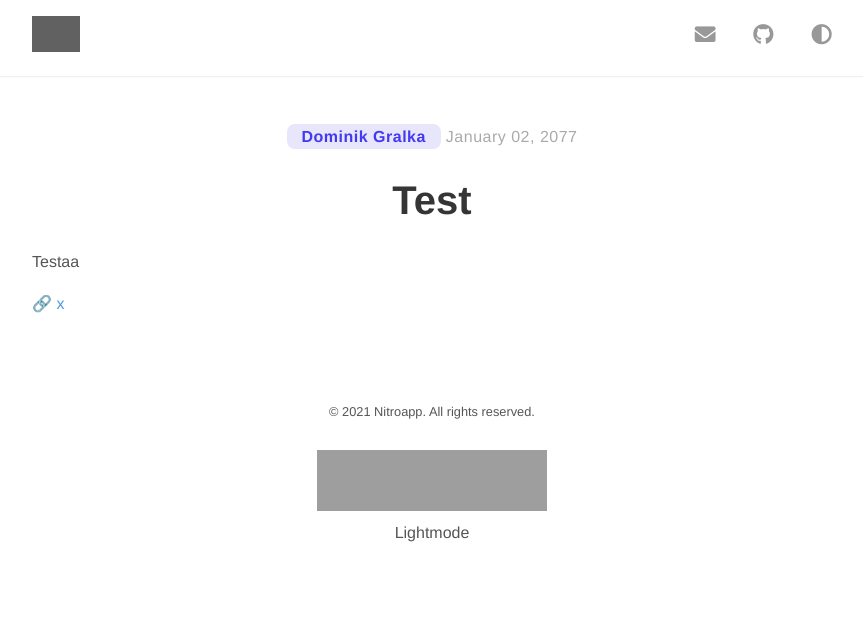
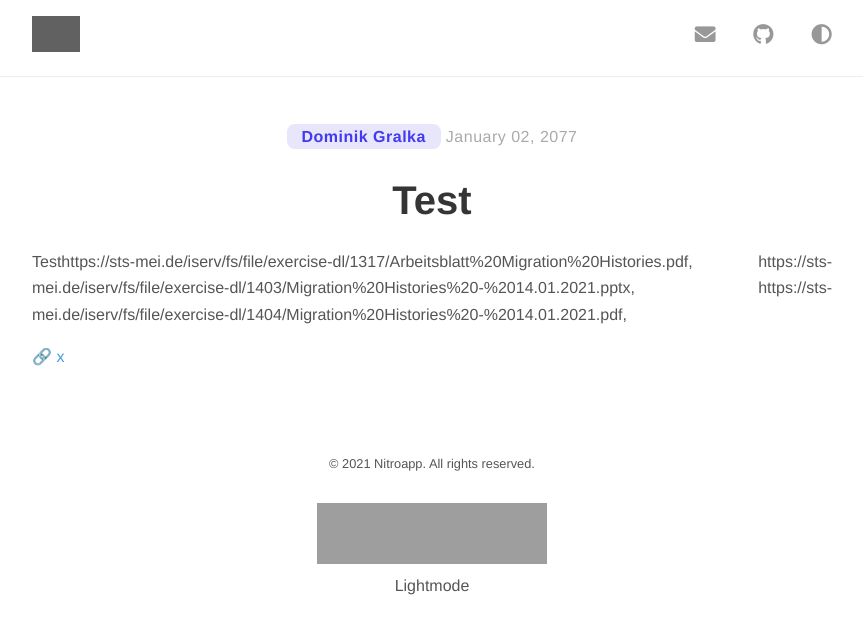
Before and after one commit to cns-nitroapp/blog, a Jekyll site: the page built from _posts/2077-01-02-0.md, in a window 1280 px wide. Shown: the top 634 px of the page, without its empty margins (208-1071 px from the left). Built offline with Jekyll 4.4.1, drawn with Linux system fonts in a browser that asks for light colours; nearby versions of some CDN libraries; grey boxes are pictures that could not be loaded.

Commit message:
committing files

```diff
--- a/_posts/2077-01-02-0.md
+++ b/_posts/2077-01-02-0.md
@@ -6,4 +6,4 @@ start-date: "2077-01-02"
 end-date: "x"
 link: "x"
 ---
-Testaa
+Testhttps://sts-mei.de/iserv/fs/file/exercise-dl/1317/Arbeitsblatt%20Migration%20Histories.pdf, https://sts-mei.de/iserv/fs/file/exercise-dl/1403/Migration%20Histories%20-%2014.01.2021.pptx, https://sts-mei.de/iserv/fs/file/exercise-dl/1404/Migration%20Histories%20-%2014.01.2021.pdf,
```
